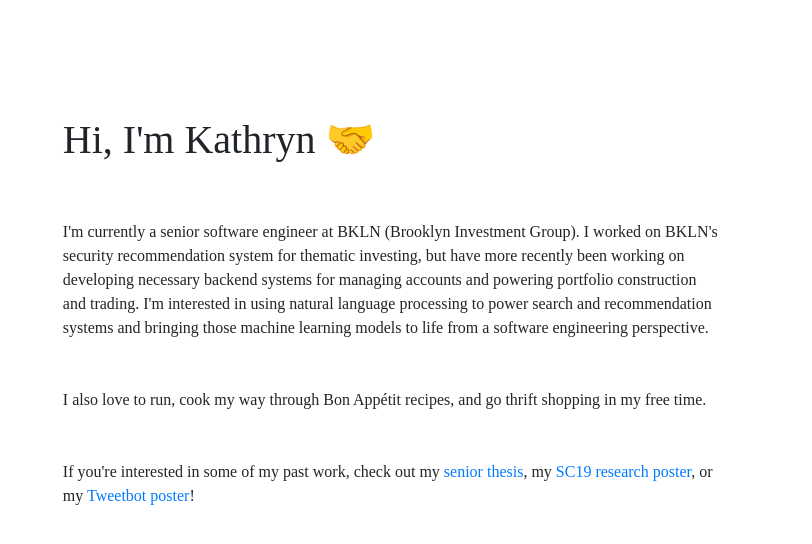
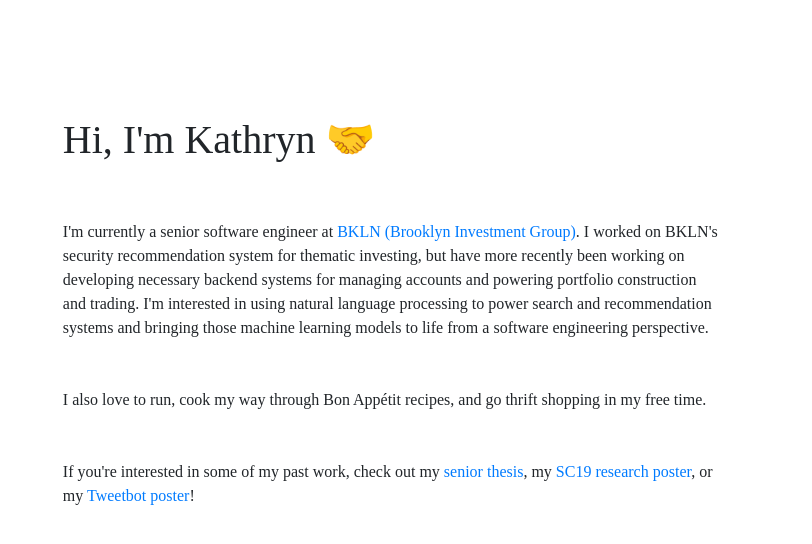
Before and after one commit to kathrynleung/kathrynleung.github.io, a plain HTML site: page index.html in a window 1280 px wide. Shown: the full height of the page, 468-1280 px from the left. Drawn offline with nearby package versions, Linux system fonts and the light colour scheme.

Commit message:
bkln link

```diff
--- a/index.html
+++ b/index.html
@@ -27,7 +27,7 @@
         <p>
         <br>
         <br>
-        I'm currently a senior software engineer at BKLN (Brooklyn Investment Group).
+        I'm currently a senior software engineer at <a href="https://bkln.com/">BKLN (Brooklyn Investment Group)</a>.
         I worked on BKLN's security recommendation system for thematic investing, but have more recently been working on developing necessary backend systems for managing accounts and powering portfolio construction and trading.
         I'm interested in using natural language processing to power search and recommendation systems and bringing those machine learning models to life from a software engineering perspective.
         <br>
```
